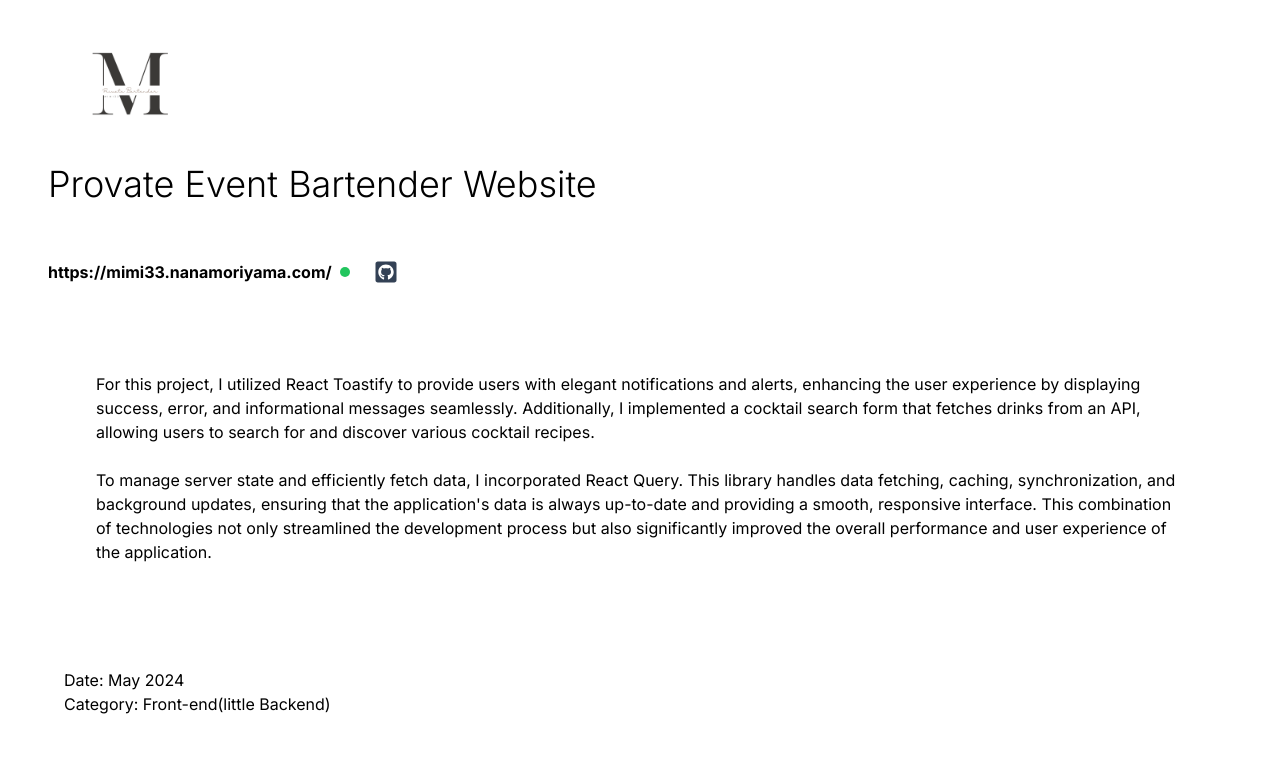
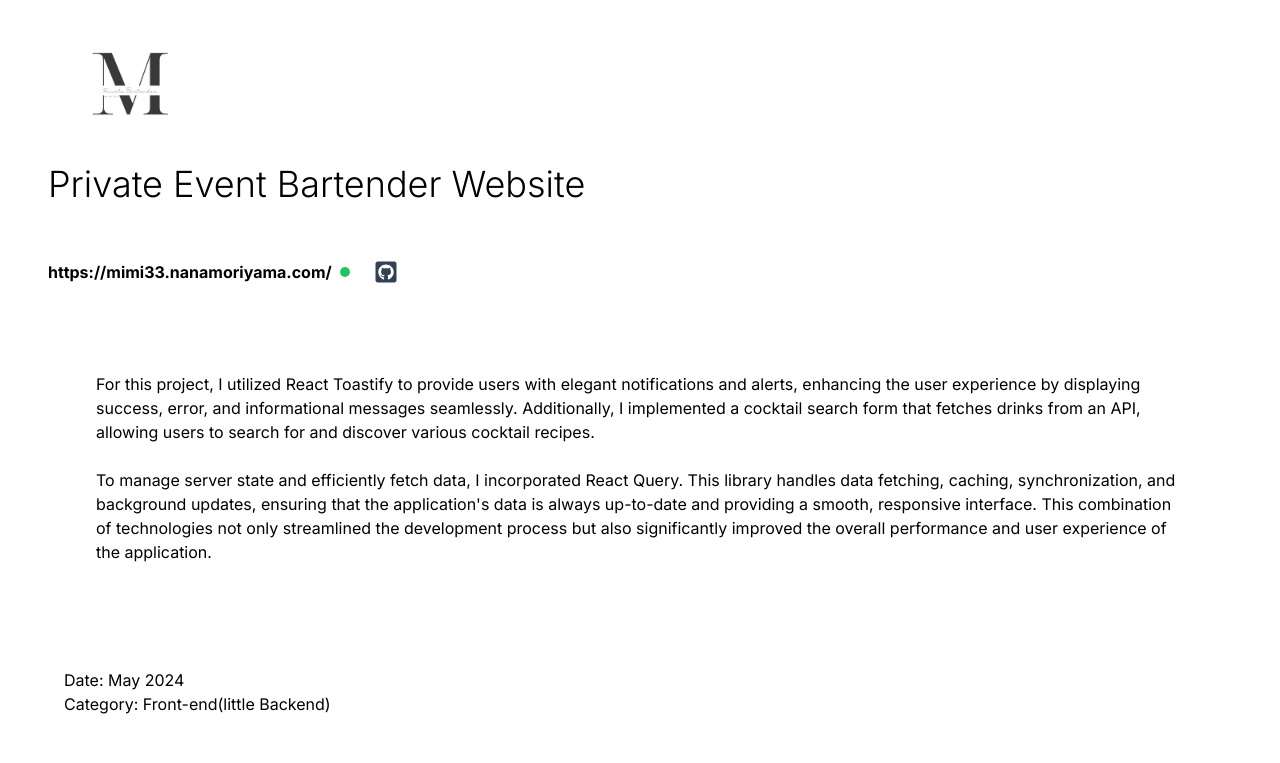
Before and after one commit to Nanamoriyama/portfolio-nana, a Next.js app: page /mimi33 in a window 1280 px wide. Shown: the top 763 px of the page. Built offline with nearby package versions, Linux system fonts and the light colour scheme.

Commit message:
changed link

```diff
--- a/src/app/comfyStore/page.tsx
+++ b/src/app/comfyStore/page.tsx
@@ -31,7 +31,7 @@ const Page = () => {
       <div className="m-4 flex justify-between">
         <div>
           <h4 className="font-light text-3xl ml-8 mt-4 md:text-4xl">
-            Furniture Shop Website
+            Furniture Shop
           </h4>
 
           <br />
--- a/src/app/mimi33/page.tsx
+++ b/src/app/mimi33/page.tsx
@@ -31,7 +31,7 @@ const Page = () => {
       <div className="m-4 flex justify-between">
         <div>
           <h4 className="font-light text-3xl ml-8 mt-4 md:text-4xl">
-            Provate Event Bartender Website
+            Private Event Bartender Website
           </h4>
 
           <br />
--- a/src/app/phonecase/page.tsx
+++ b/src/app/phonecase/page.tsx
@@ -37,7 +37,7 @@ const Page = () => {
           <br />
           <div className="flex items-center ml-8 md:m-8">
             <a
-              href="https://fashion-web-practice.vercel.app/"
+              href="https://phone-case-tau.vercel.app/"
               target="_blank"
               rel="noopener noreferrer"
               className="text-xs font-bold md:text-base"
```
